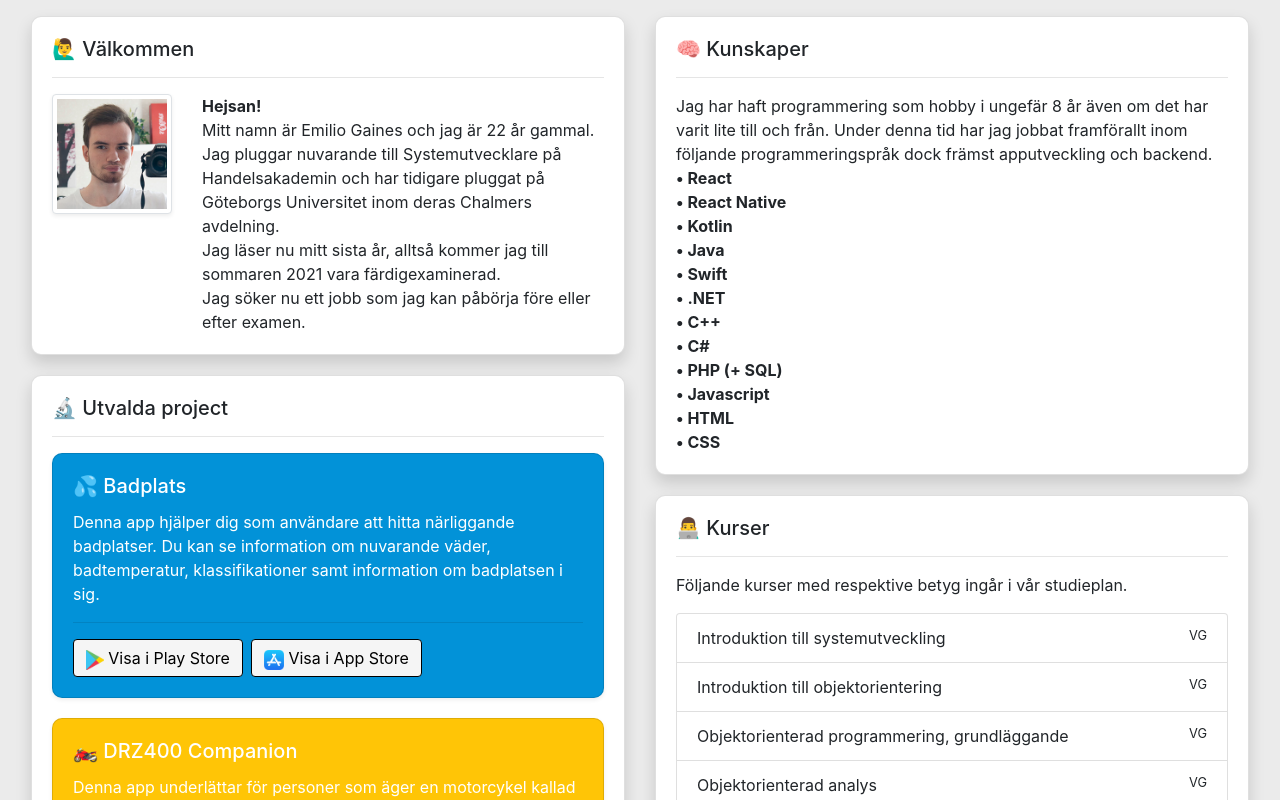
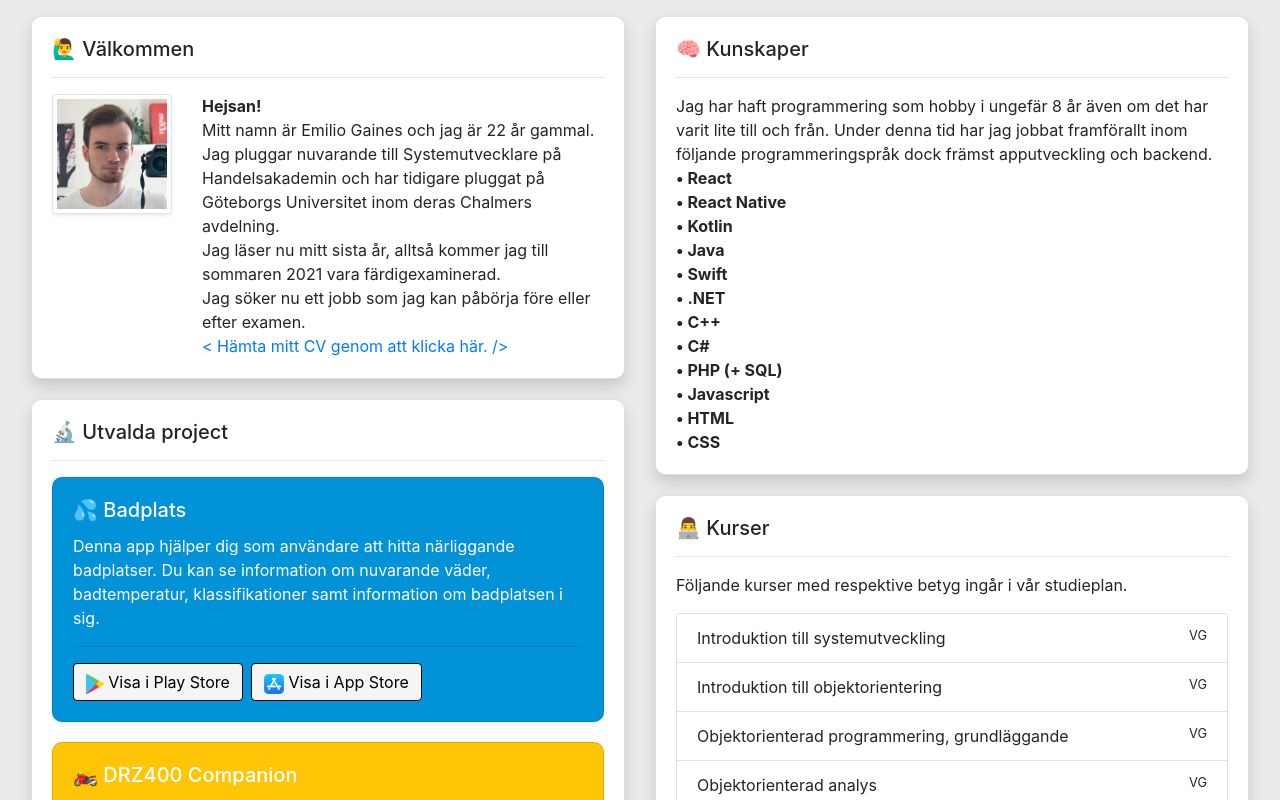
Before and after one commit to emiliogaines/Portfolio-React, a React (Create React App) app: page / in a window 1280 px wide. Shown: the top 800 px of the page. Built offline with nearby package versions, Linux system fonts and the light colour scheme.

Commit message:
Added download CV link

```diff
--- a/src/Components/Sections/Intro/Intro.jsx
+++ b/src/Components/Sections/Intro/Intro.jsx
@@ -23,6 +23,10 @@ class Intro extends Component {
                 Jag läser nu mitt sista år, alltså kommer jag till sommaren 2021 vara färdigexaminerad.
                 <br />
                 Jag söker nu ett jobb som jag kan påbörja före eller efter examen.
+                <br />
+                <a href={"/files/CV_Emilio_Gaines.pdf"} download>
+                  {"< Hämta mitt CV genom att klicka här. />"}
+                </a>
               </p>
             </div>
           </div>
```
Also changed, not shown: 1 other file (tests, documents, lock files or other folders).
